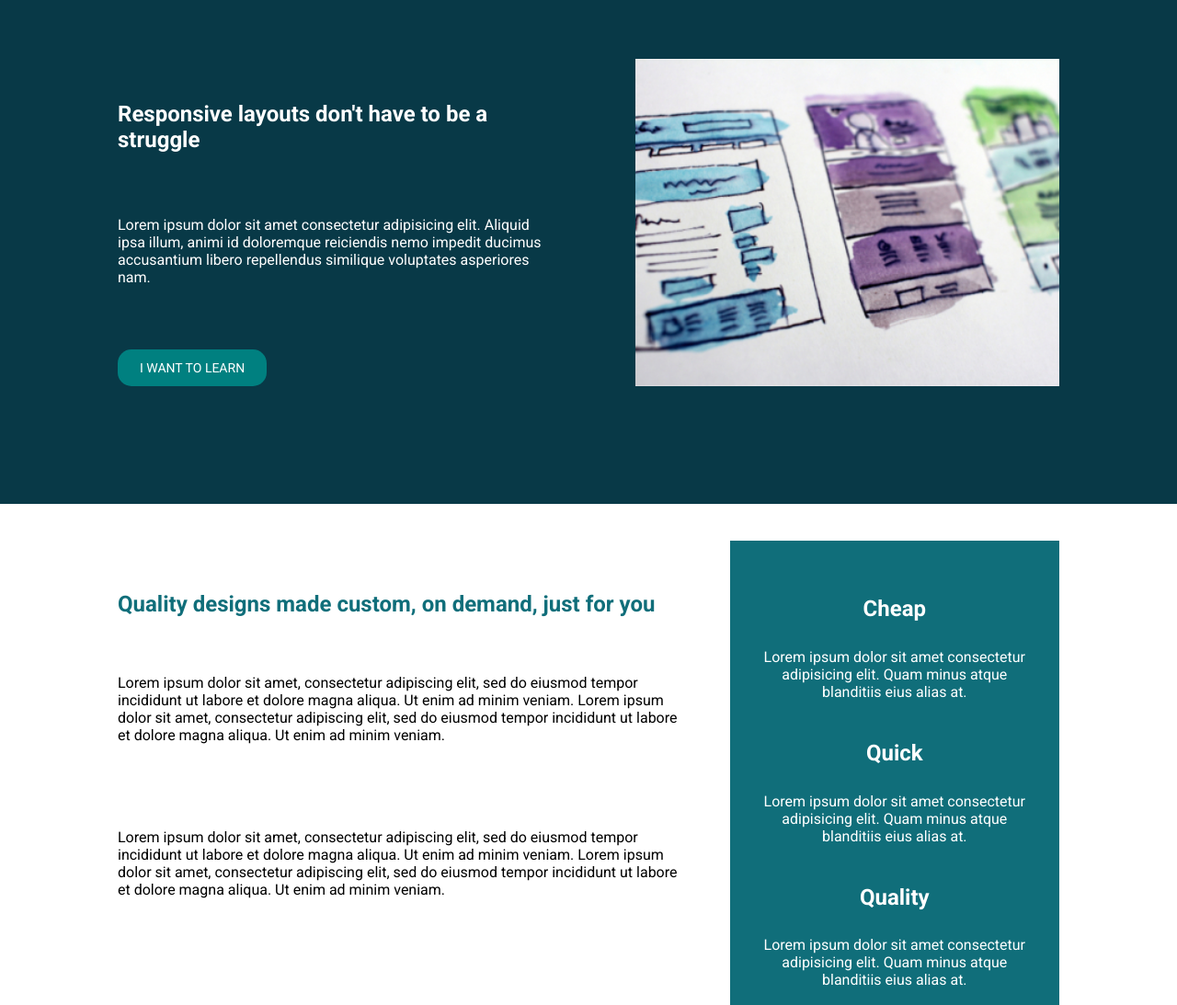
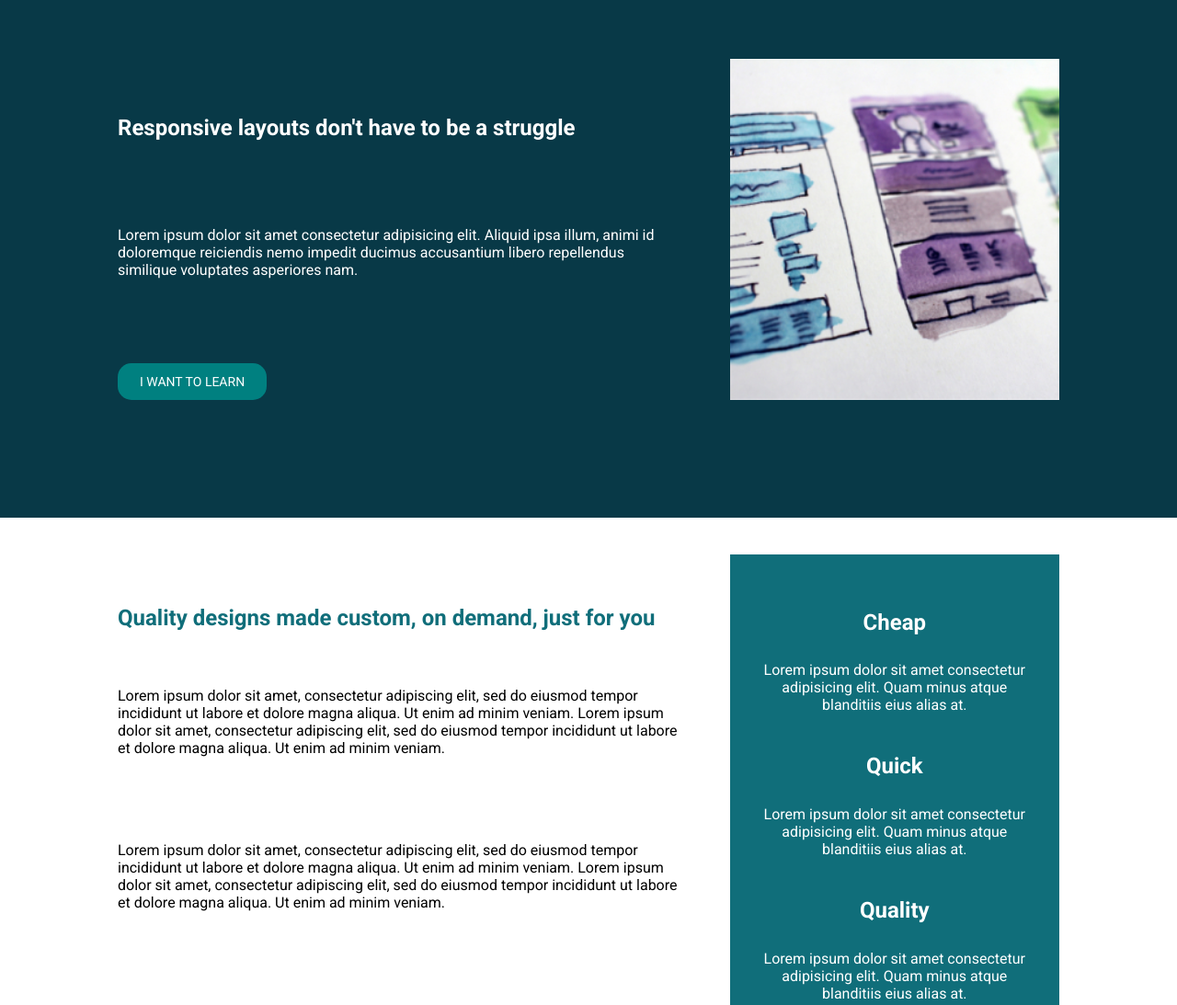
Before and after one commit to Feinoko/Challenge-4, a plain HTML site: page index.html in a window 1280 px wide. Shown: the top 1093 px of the page at 92% size. Drawn offline with Linux system fonts and the light colour scheme.

Commit message:
aligned image with bottom column

```diff
--- a/css/styles.css
+++ b/css/styles.css
@@ -42,8 +42,16 @@ body {
   justify-content: space-between;
 }
 
-.hero__col1, .hero__col2 {
+/* .hero__col1, .hero__col2 {
   width: 45%;
+} */
+
+.hero__col1 {
+  width: 60%;
+}
+
+.hero__col2 {
+  width: 35%;
 }
 
 .hero__col2 img {
@@ -82,7 +90,7 @@ body {
 }
 
 
-/* mid-section-right */
+/* mid-section */
 
 .flex {
   display: flex;
@@ -133,27 +141,3 @@ body {
   width: 35%;
 
 }
-
-/* .mid-section-right h2 {
-  color:white;
-}
- */
-/* bottom section */
-
- /* .bottom-section {
-  background-color: #106e7a;
-  color: white;
-  padding-bottom: 40px;
-  padding-top: 40px;
-  text-align: center;
-
-}
-
-.flex2 {
-  display: flex;
-  justify-content: space-around;
-}
-
-.feat4, .feat5 {
-  width: 40%;
-}  */
```
Also changed, not shown: index.html (+6 -3 lines).
